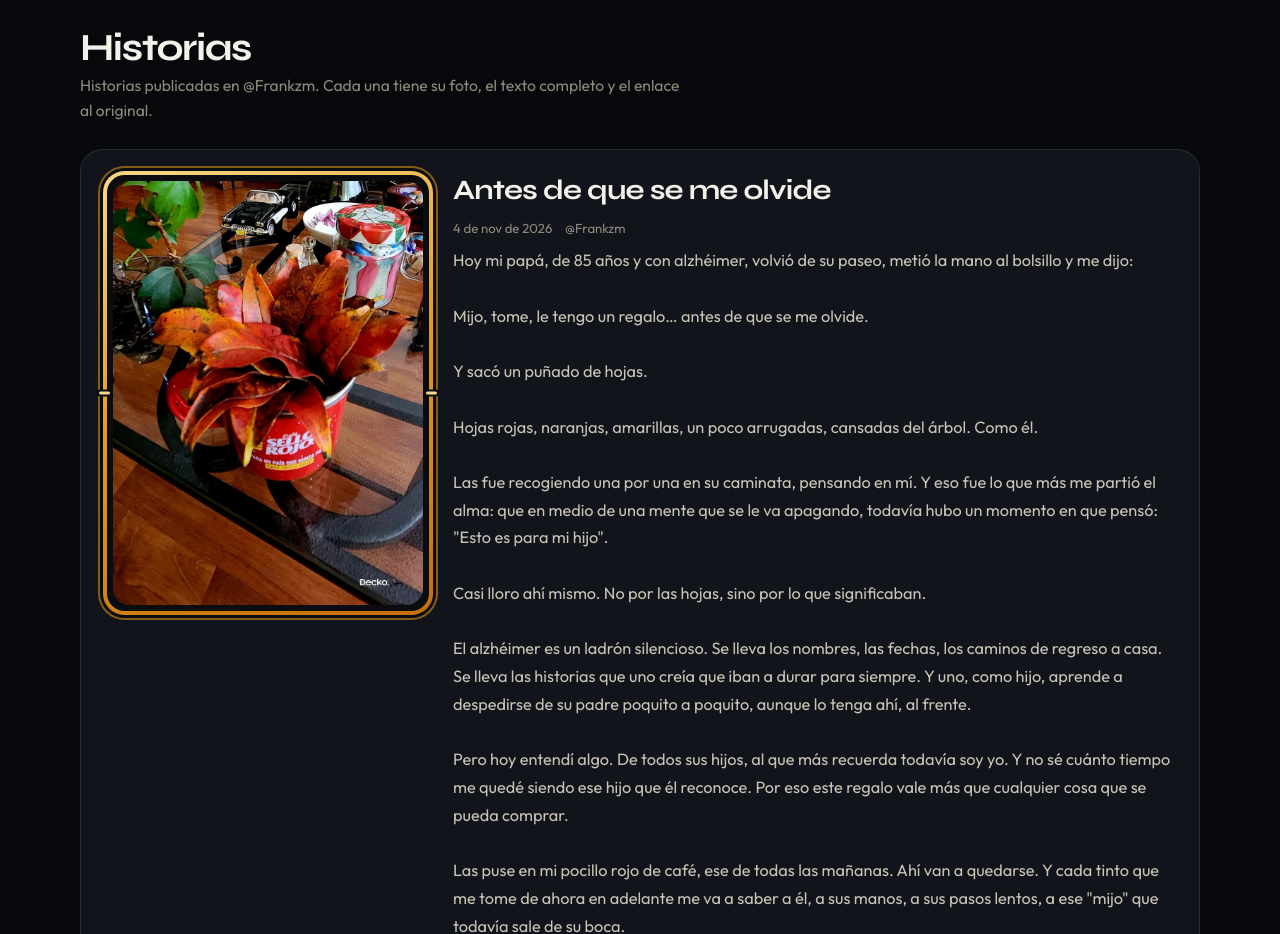
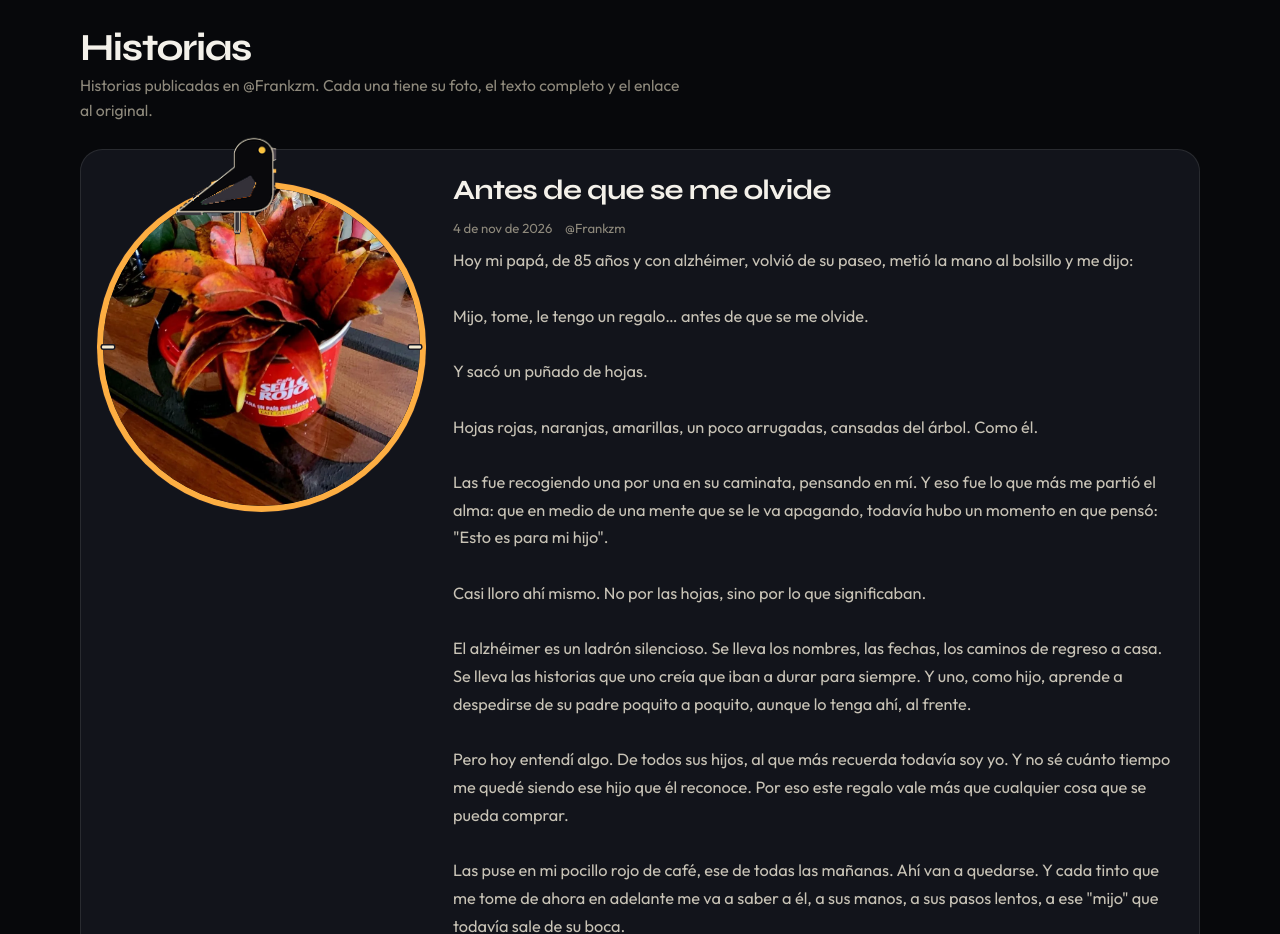
Before and after one commit to Decko-Xu/deckoworld, a plain HTML site: page index.html in a window 1280 px wide. Shown: the part 3900-4834 px from the top of the page. Drawn offline with Linux system fonts and the light colour scheme.

Commit message:
Ajustar el marco de Historias al anillo del logo de Decko viajero.
La foto queda en el círculo dorado, con el cuervo encima y sin la bandera.

```diff
--- a/css/styles.css
+++ b/css/styles.css
@@ -827,38 +827,53 @@ a { color: inherit; }
 }
 .x-post-photo {
   position: relative;
-  margin: 1.15rem 1.15rem 0.35rem;
-  padding: 6px;
-  background:
-    linear-gradient(#0b0c10, #0b0c10) padding-box,
-    linear-gradient(160deg, #f6d889 0%, #e39a1c 48%, #c56e0b 100%) border-box;
-  border: 4px solid transparent;
-  border-radius: 1.35rem;
+  margin: 2.2rem auto 1.2rem;
+  width: min(22rem, 84%);
+}
+.x-post-frame {
+  position: relative;
+  aspect-ratio: 1;
+  border-radius: 50%;
+  overflow: hidden;
+  background: #191822;
   box-shadow:
-    0 0 0 3px #0b0c10,
-    0 0 0 5px rgba(227, 154, 28, 0.55);
+    0 0 0 6px #fdae42,
+    0 0 0 7px #191822;
+}
+.x-post-frame picture,
+.x-post-frame img {
+  width: 100%;
+  height: 100%;
+  object-fit: cover;
+  object-position: 50% 58%;
+  display: block;
+  border-radius: 50%;
+}
+.x-post-crow {
+  position: absolute;
+  width: 34%;
+  left: 22%;
+  top: -17%;
+  z-index: 2;
+  pointer-events: none;
+  height: auto;
+  display: block;
 }
 .x-post-photo::before,
 .x-post-photo::after {
   content: "";
   position: absolute;
   top: 50%;
-  width: 11px;
+  width: 12px;
   height: 3px;
-  background: #f6d889;
-  border-radius: 2px;
+  background: #f3ead2;
+  border-radius: 1px;
   transform: translateY(-50%);
-  box-shadow: 0 0 0 2px #0b0c10;
+  z-index: 2;
+  box-shadow: 0 0 0 1.5px #191822;
 }
-.x-post-photo::before { left: -8px; }
-.x-post-photo::after { right: -8px; }
-.x-post-photo picture,
-.x-post-photo img {
-  width: 100%;
-  height: auto;
-  display: block;
-  border-radius: 1.05rem;
-}
+.x-post-photo::before { left: -1px; }
+.x-post-photo::after { right: -1px; }
 .x-post-body {
   padding: 1.15rem 1.15rem 1.35rem;
   display: flex;
@@ -992,8 +1007,9 @@ body.no-scroll { overflow: hidden; }
   }
   .x-post-photo {
     position: sticky;
-    top: calc(var(--header) + 18px);
-    margin: 1.35rem 0 1.35rem 1.35rem;
+    top: calc(var(--header) + 2.4rem);
+    margin: 2.4rem 0.8rem 1.5rem 1.35rem;
+    width: auto;
   }
   .x-post-body { padding: 1.5rem 1.6rem 1.6rem 1.25rem; }
 }
--- a/index.html
+++ b/index.html
@@ -27,7 +27,7 @@
   <link rel="preconnect" href="https://fonts.gstatic.com" crossorigin>
   <link rel="preconnect" href="https://i.ytimg.com">
   <link href="https://fonts.googleapis.com/css2?family=Outfit:wght@300;400;500;600;700&family=Syne:wght@600;700;800&display=swap" rel="stylesheet">
-  <link rel="stylesheet" href="css/styles.css?v=20261112-marco">
+  <link rel="stylesheet" href="css/styles.css?v=20261112-logo">
   <script type="application/ld+json">
   {
     "@context": "https://schema.org",
@@ -253,6 +253,6 @@ Las vivencias diarias de una vida, los recuerdos que construimos y el camino que
     </div>
   </div>
 
-  <script src="js/main.js?v=20261112-marco" defer></script>
+  <script src="js/main.js?v=20261112-logo" defer></script>
 </body>
 </html>
--- a/js/main.js
+++ b/js/main.js
@@ -368,7 +368,10 @@
         return (
           '<article class="x-post">' +
           '<figure class="x-post-photo">' +
+          '<div class="x-post-frame">' +
           img +
+          "</div>" +
+          '<img class="x-post-crow" src="assets/posts/marco-cuervo.png" alt="" width="113" height="109">' +
           "</figure>" +
           '<div class="x-post-body">' +
           "<h3>" +
```
Also changed, not shown: assets/posts/marco-cuervo.png (added).
